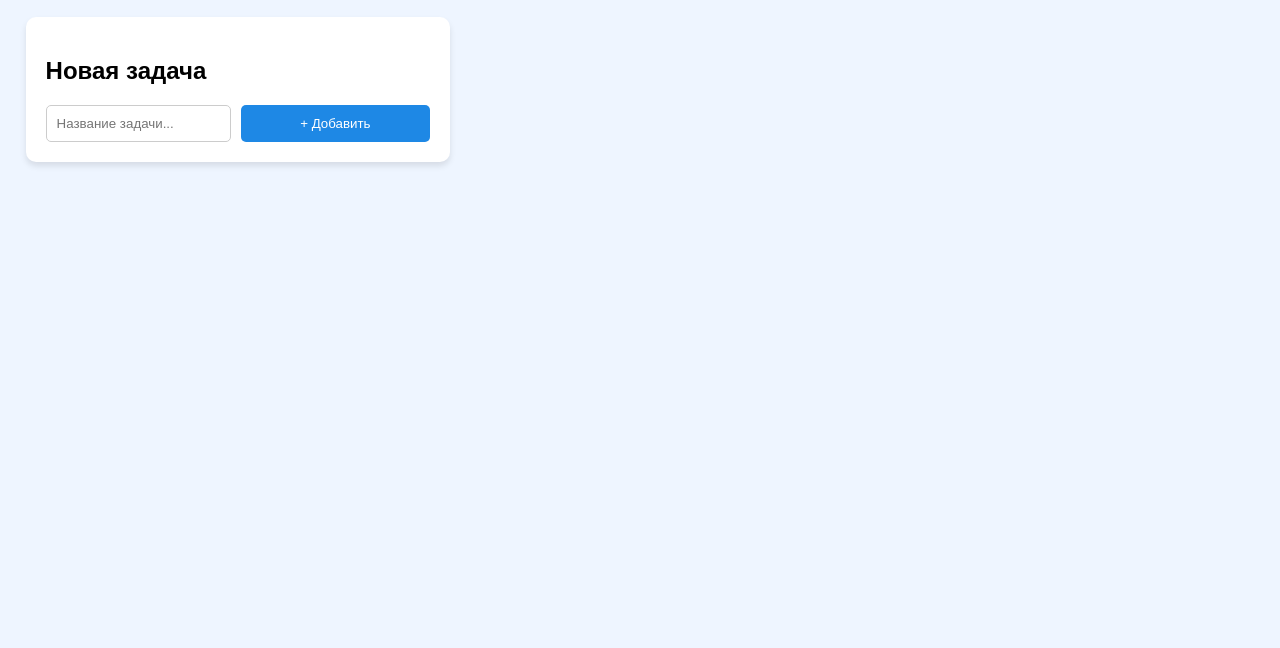
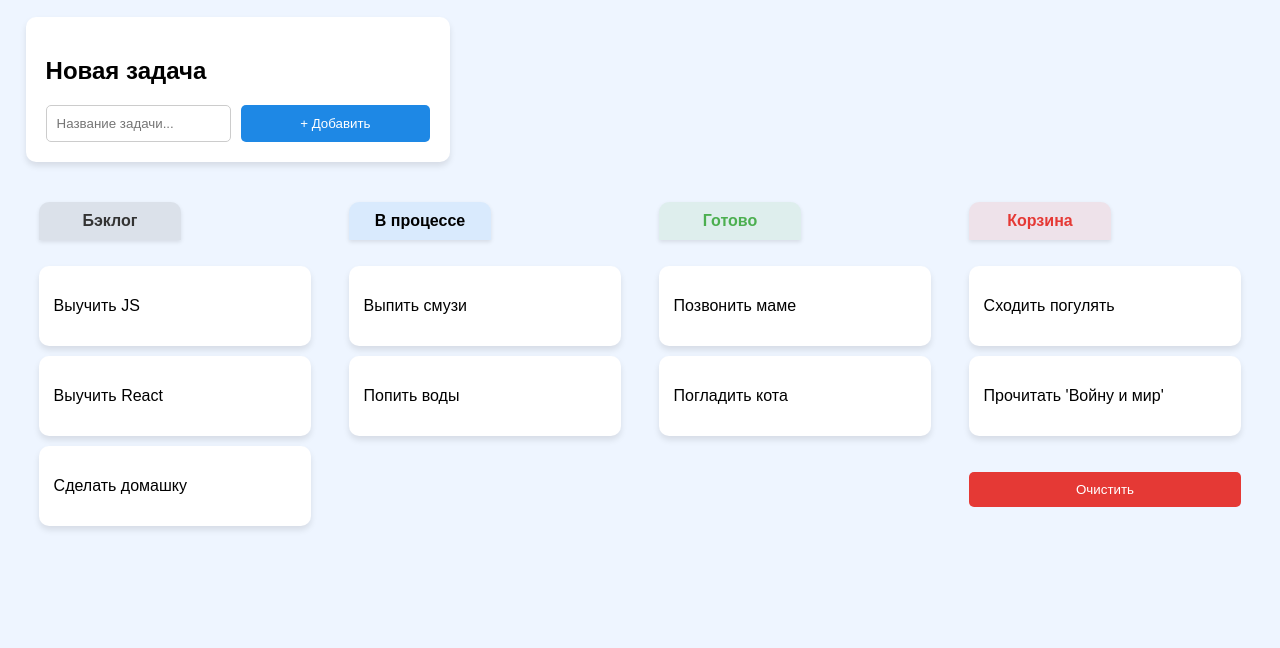
Before and after one commit to JotWorld/todolist, a plain HTML site: page index.html in a window 1280 px wide. Shown: the part 152-800 px from the top of the page. Drawn offline with Linux system fonts and the light colour scheme.

Commit message:
feat: final version of thirdtask

```diff
--- a/src/const/status.js
+++ b/src/const/status.js
@@ -1,12 +1,15 @@
-export const status = {
-    backlog: "backlog",
-    inprocess: "inprocess",
-    done: "done",
-    trash: "trash"
+const Status = {
+    BACKLOG: `backlog`,
+    PROCESSING: `in-process`,
+    DONE: `done`,
+    TRASH: `trash`,
 };
-const statusLabel = {
-    backlog: "Бэклог",
-    inprocess: "В процессе",
-    done: "Готово",
-    trash: "Корзина"
-}
+
+const StatusLabel = {
+    [Status.BACKLOG]: `Бэклог`,
+    [Status.PROCESSING]: `В процессе`,
+    [Status.DONE]: `Готово`,
+    [Status.TRASH]: `Корзина`,
+};
+
+export {Status, StatusLabel};
--- a/src/main.js
+++ b/src/main.js
@@ -1,14 +1,20 @@
 import HeaderComponent from './view/header-component.js';
 import FormAddTaskComponent from './view/form-add-task-component.js';
+import {render, RenderPosition} from './framework/render.js';
 import TasksModel from './model/task-model.js';
 import TasksBoardPresenter from './presenter/tasks-board-presenter.js';
-import { render, RenderPosition } from './framework/render.js';
+
 
 const bodyContainer = document.querySelector('body');
 
-render(new HeaderComponent(), bodyContainer, RenderPosition.AFTERBEGIN);
+const tasksModel = new TasksModel();
+const tasksBoardPresenter = new TasksBoardPresenter({
+    boardContainer: bodyContainer,
+    tasksModel,
+});
+
+
+render(new HeaderComponent(), bodyContainer, RenderPosition.BEFOREBEGIN);
 render(new FormAddTaskComponent(), bodyContainer);
 
-const tasksModel = new TasksModel();
-const tasksBoardPresenter = new TasksBoardPresenter(bodyContainer, tasksModel);
 tasksBoardPresenter.init();
--- a/src/mock/task.js
+++ b/src/mock/task.js
@@ -1,11 +1,12 @@
+import {Status} from "../const/status.js";
 export const tasks = [
-    { id: 1, title: "Выучить JS", status: "backlog" },
-    { id: 2, title: "Выучить React", status: "backlog" },
-    { id: 3, title: "Сделать домашку", status: "backlog" },
-    { id: 4, title: "Выпить смузи", status: "inprocess" },
-    { id: 5, title: "Попить воды", status: "inprocess" },
-    { id: 6, title: "Позвонить маме", status: "done" },
-    { id: 7, title: "Погладить кота", status: "done" },
-    { id: 8, title: "Сходить погулять", status: "trash" },
-    { id: 9, title: "Прочитать 'Войну и мир'", status: "trash" }
+    { id: 1, title: "Выучить JS", status: Status.BACKLOG },
+    { id: 2, title: "Выучить React", status: Status.BACKLOG },
+    { id: 3, title: "Сделать домашку", status: Status.BACKLOG },
+    { id: 4, title: "Выпить смузи", status: Status.PROCESSING },
+    { id: 5, title: "Попить воды", status: Status.PROCESSING },
+    { id: 6, title: "Позвонить маме", status: Status.DONE},
+    { id: 7, title: "Погладить кота", status: Status.DONE },
+    { id: 8, title: "Сходить погулять", status: Status.TRASH },
+    { id: 9, title: "Прочитать 'Войну и мир'", status: Status.TRASH }
 ];
--- a/src/model/task-model.js
+++ b/src/model/task-model.js
@@ -1,12 +1,20 @@
-import { tasks } from '../mock/task.js';
+import { tasks as mockTasks } from '../mock/task.js';
 
 export default class TasksModel {
-    #boardtasks = [...tasks];
-    getTasksByStatus(status) {
-        return this.tasks.filter(task => task.status === status);
+  #tasks = [...mockTasks];
+
+  getTasks() {
+    return this.#tasks;
+  }
+
+  getTasksByStatus(status) {
+    return this.#tasks.filter(task => task.status === status);
+  }
+
+  updateTaskStatus(taskId, newStatus) {
+    const task = this.#tasks.find(t => t.id === taskId);
+    if (task) {
+      task.status = newStatus;
     }
-
-    deleteAllTrashTasks() {
-        this.tasks = this.tasks.filter(task => task.status !== "trash");
-    }
+  }
 }
--- a/src/presenter/tasks-board-presenter.js
+++ b/src/presenter/tasks-board-presenter.js
@@ -1,33 +1,43 @@
-import TaskBoardComponent from '../view/task-board-component.js';
-import TaskListComponent from '../view/task-list-component.js';
-import TaskComponent from '../view/task-component.js';
-import { render } from '../framework/render.js';
-import {status} from '../const/status.js';
+import TasksListComponent from "../view/task-list-component.js";
+import TaskComponent from "../view/task-component.js";
+import BoardComponent from "../view/task-board-component.js";
+import { render } from "../framework/render.js";
+import {Status, StatusLabel} from "../const/status.js";
 
 export default class TasksBoardPresenter {
     #boardContainer = null;
     #tasksModel = null;
-    #tasksBoardComponent = new TaskBoardComponent();
-    constructor({boardContainer,tasksModel}){
+    #tasksBoardComponent = new BoardComponent();
+
+    constructor({boardContainer, tasksModel}){
         this.#boardContainer = boardContainer;
         this.#tasksModel = tasksModel;
     }
 
-    init() {
-        const statuses = Object.values(status);
-        console.log(statuses);
-        render(this.#tasksBoardComponent.getElement(), this.#boardContainer);
-        for (let i = 0; i<statuses.length;i++){
 
-            const currentStatus = statuses[i];
-            console.log(currentStatus);
-            const tasksList = this.#tasksModel.getTasksByStatus(currentStatus);
-            const taskListComponent = new TaskListComponent({status: currentStatus});
-            render(taskListComponent, this.#tasksBoardComponent.getElement());
+    init(){
+        this.boardTasks = [...this.#tasksModel.getTasks()];
+        const statues = Object.values(Status);
 
-            for (let j = 0; j < tasksList.length; j++) {
-                const taskComponent = new TaskComponent({task: this.boardTasks[j]})
-                render(taskComponent, taskListComponent.getElement().querySelector('.task-column'))
+        render(this.#tasksBoardComponent, this.#boardContainer);
+
+        for(let i = 0;i < statues.length; i++){
+            const currentStatus = statues[i];
+            const listComponent = new TasksListComponent({
+                title: StatusLabel[currentStatus],
+                status: currentStatus
+            });
+
+            render(listComponent, this.#tasksBoardComponent.getElement());
+            const taskListComponent = listComponent.getElement();
+
+            const filteredTasks = this.boardTasks.filter(task => task.status === currentStatus)
+
+
+            for(let j = 0; j < filteredTasks.length; j++){
+                console.log(filteredTasks[j]);
+                const taskComponent = new TaskComponent(filteredTasks[j].title);
+                render(taskComponent, taskListComponent.querySelector('.task-column'))
             }
         }
     }
--- a/src/view/task-component.js
+++ b/src/view/task-component.js
@@ -5,9 +5,9 @@ function createTaskComponentTemplate(task) {
 }
 
 export default class TaskComponent {
-  constructor(task) {
-    this.task = task;
-}
+    constructor(task) {
+        this.task = task;
+    }
 
   getTemplate() {
     return createTaskComponentTemplate(this.task);
--- a/src/view/task-list-component.js
+++ b/src/view/task-list-component.js
@@ -1,14 +1,14 @@
 import { createElement } from '../framework/render.js';
 
-function createTaskListComponentTemplate(status) {
-  const clearButton = status === "trash" ? `<button class="clear">Очистить</button>`:'';
+function createTaskListComponentTemplate(title, status) {
+  const clearButton = status === "trash" ? `<button class="button">Очистить</button>`:'';
 
     return (
         `
-        <div class="task-list">
-            <h3 class="${status}">${status}</h3>
-            <ul class="tasks-container"></ul>
-
+        <div class="task-group">
+            <div class="task-header ${status}-header">${title}</div>
+            <ul class="task-column ${status}"></ul>
+            ${clearButton}
         </div>
 `
       );
@@ -16,11 +16,12 @@ function createTaskListComponentTemplate(status) {
 
 export default class TaskListComponent {
   getTemplate() {
-    return createTaskListComponentTemplate(this.title);
+    return createTaskListComponentTemplate(this.title, this.status);
   }
-  constructor(status){
+  constructor({ title, status }) {
+    this.title = title;
     this.status = status;
-  }
+}
   getElement() {
     if (!this.element) {
       this.element = createElement(this.getTemplate());
```
Also changed, not shown: markup/index.html (+1 -1 lines).
